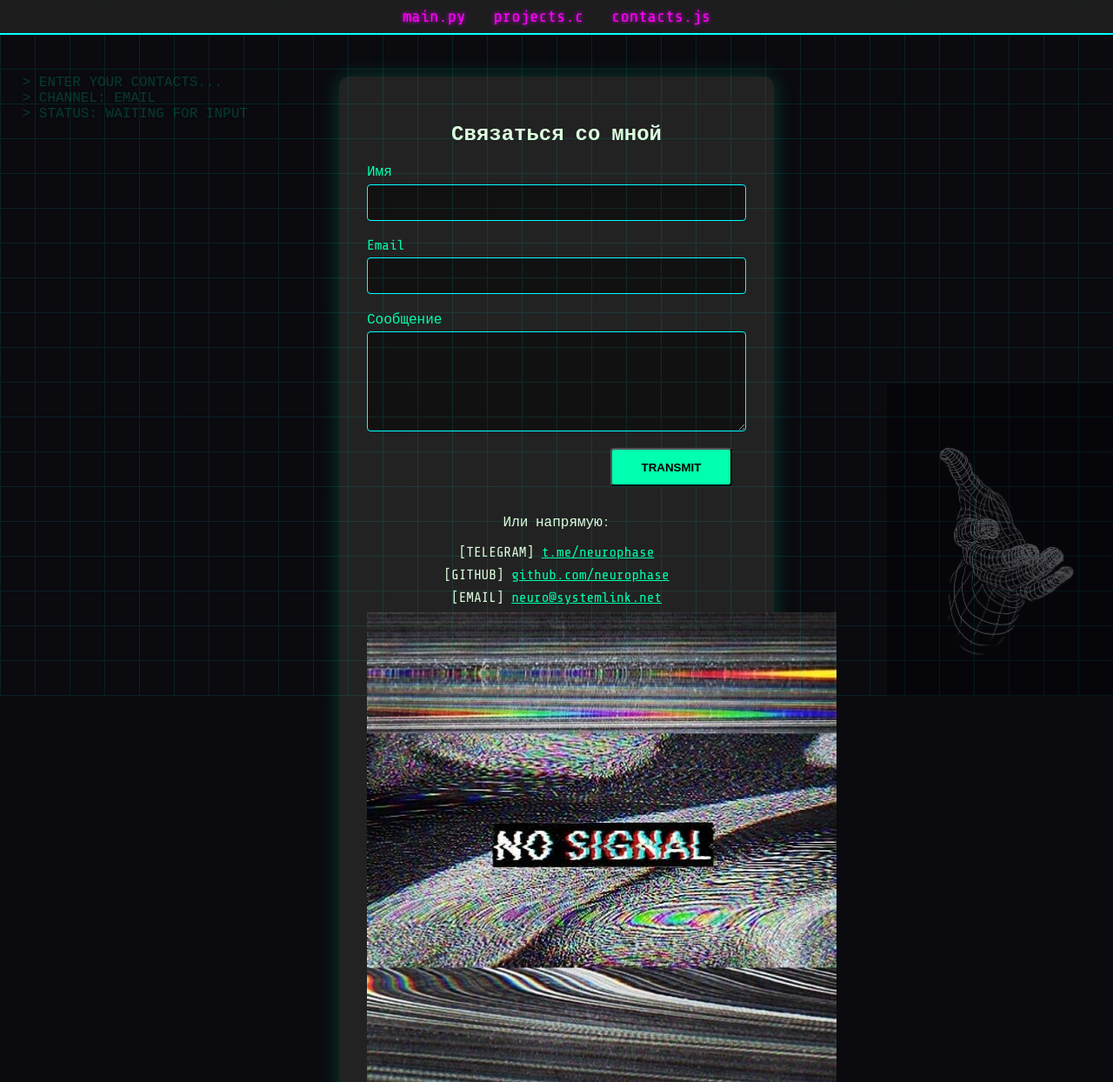
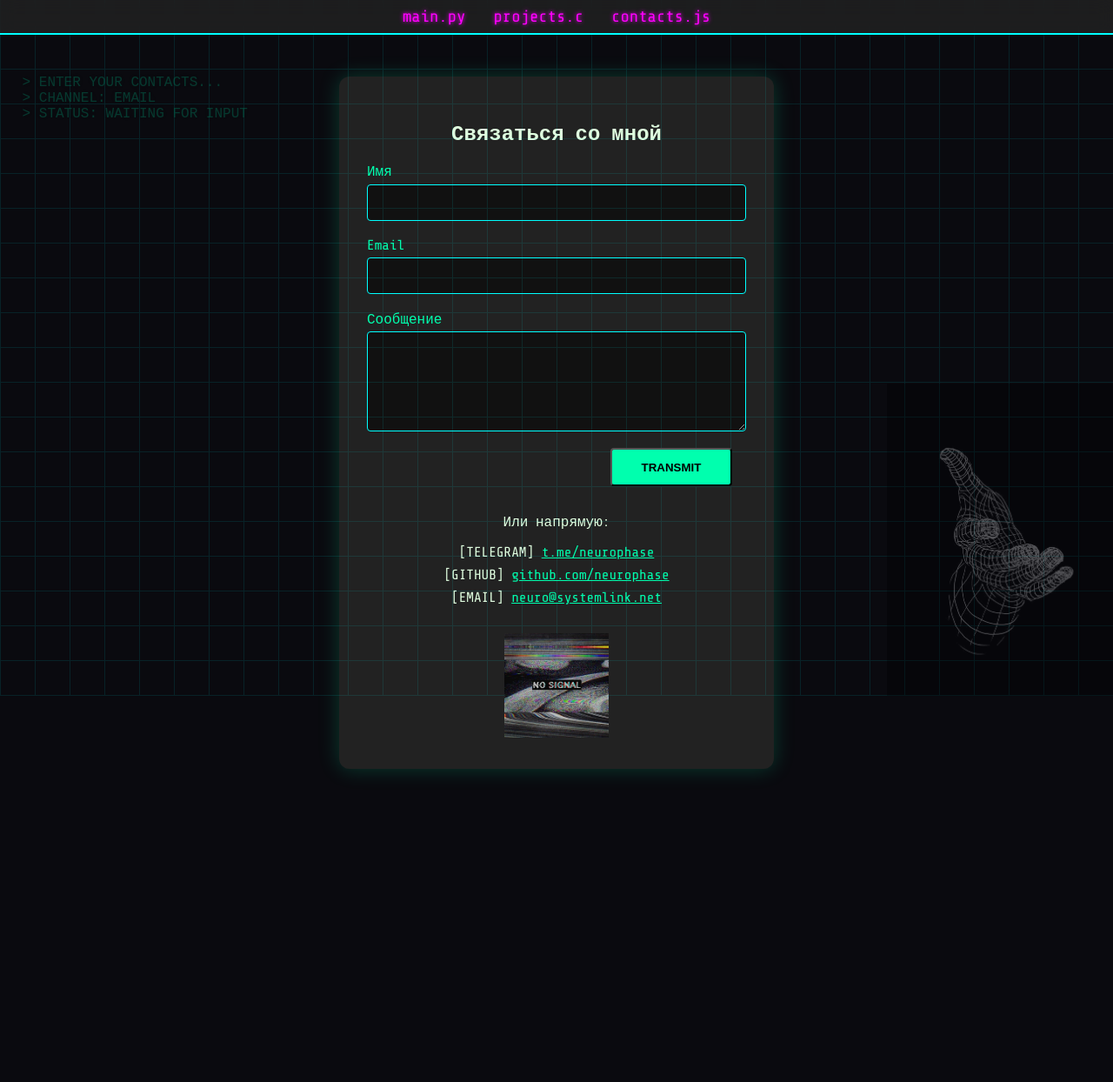
Before and after one commit to A-VT90/Final_project_var_6, a plain HTML site: page contacts.html in a window 1280 px wide. Shown: the top 1244 px of the page at 87% size. After the commit the page ends 932 px from the top, so only its background shows below. Drawn offline with nearby package versions, Linux system fonts and the light colour scheme.

Commit message:
Update style.css

```diff
--- a/css/style.css
+++ b/css/style.css
@@ -608,3 +608,21 @@ body {
   50% { transform: translateY(-20px); }
   100% { transform: translateY(0); }
 }
+/* NO SIGNAL */
+.no-signal {
+  margin-top: 2rem;
+  text-align: center;
+  opacity: 0.7;
+}
+
+.no-signal img {
+  width: 120px; /* Уменьшаем размер */
+  max-width: 80vw;
+  filter: contrast(1.2) brightness(1.1);
+}
+
+@media (max-width: 600px) {
+  .no-signal img {
+    width: 80px; /* Ещё меньше на мобильных */
+  }
+}
```
